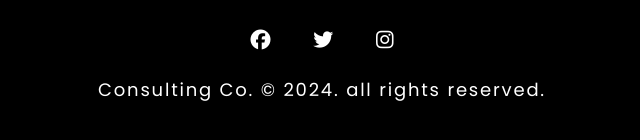
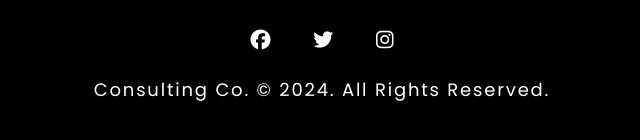
Before and after one commit to Tehreemfatima489/Consulting-Co, a plain HTML site: page index.html in a window 1280 px wide. Shown: the part 4380-4520 px from the top of the page, 318-958 px from the left. Drawn offline with Linux system fonts and the light colour scheme.

Commit message:
Update index.html

```diff
--- a/index.html
+++ b/index.html
@@ -181,7 +181,7 @@
       <i class="fa-brands fa-facebook fa-2x icon "></i>
       <i class="fa-brands fa-twitter fa-2x icon"></i>
       <i class="fa-brands fa-instagram fa-2x icon"></i>
-    <p>Consulting Co. &copy; 2024. all rights reserved. </p>
+    <p>Consulting Co. &copy; 2024. All Rights Reserved. </p>
     </div>
     </div>
 </footer>
```
